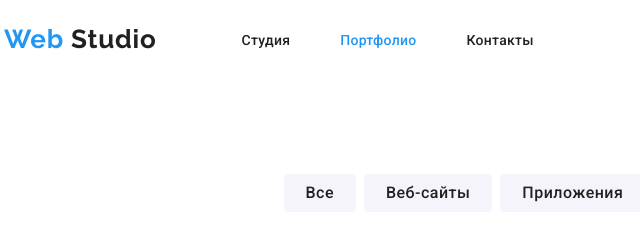
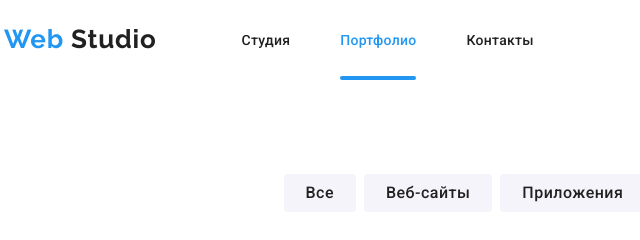
Before and after one commit to Alexey-Kaliostro/goit-markup-hw-05, a plain HTML site: page portfolio.html in a window 1280 px wide. Shown: the top 240 px of the page, 51-691 px from the left. Drawn offline with Linux system fonts and the light colour scheme.

Commit message:
active-link-underline

```diff
--- a/css/main.css
+++ b/css/main.css
@@ -38,9 +38,6 @@ p,
 	color: var(--sec-txt-color);
 }
 
-/*.team {
-	background-color: var(--sec-bg-color);
-}*/
 .our-team {
 	background-color: var(--sec-bg-color);
 }
@@ -51,7 +48,6 @@ span {
 	color: var(--accent-color);
 }
 /* logo style */
-
 .logo {
 	font-family: "Raleway", sans-serif;
 	font-weight: bold;
@@ -62,10 +58,8 @@ span {
 	text-decoration: none;
 	margin-right: 85px;
 }
-
 .nav-link {
 	color: var(--main-txt-color);
-
 	display: block;
 	padding-top: 32px;
 	padding-bottom: 32px;
@@ -80,10 +74,22 @@ span {
 }
 .nav-link.active {
 	color: var(--accent-color);
+	position: relative;
 }
+
 .con-link {
 	display: flex;
 	align-items: center;
+}
+.active::after {
+	content: "";
+	display: block;
+	width: 100%;
+	height: 4px;
+	background-color: var(--accent-color);
+	border-radius: 2px;
+	position: absolute;
+	bottom: 0;
 }
 .nav-link:hover,
 .nav-link:focus,
@@ -96,7 +102,6 @@ span {
 	/*vertical-align: middle;*/
 	fill: currentColor;
 }
-
 /* hero */
 .overlay-banner {
 	padding-top: 200px;
@@ -107,8 +112,6 @@ span {
 	background-repeat: no-repeat;
 	margin-right: auto;
 	margin-left: auto;
-	/*background-image: url("../images/hero.jpg");
-	background-image: linear-gradient(to right, rgba(255, 0, 0, 0.4), rgba(0, 0, 255, 0.4));*/
 }
 .overlay-container {
 	text-align: center;
@@ -118,7 +121,6 @@ span {
 }
 .overlay {
 	color: var(--over-txt-color);
-	/*background-color: grey;*/
 }
 .overlay-container button {
 	cursor: pointer;
@@ -280,11 +282,7 @@ h3.overlay {
 .our-team .container {
 	padding-top: 94px;
 }
-.customers-logo li {
-	/*outline: 1px solid #afb1b8;*/
-	/*border: 1px solid #afb1b8;*/
-	/*border-radius: 4px;*/
-}
+
 .customer-svg {
 	border: 1px solid #afb1b8;
 	border-radius: 4px;
@@ -390,12 +388,6 @@ footer a {
 	color: var(--main-txt-color);
 }
 
-/*.filters-list button:hover {
-	background-color: var(--accent-color);
-	color: var(--over-txt-color);
-	box-shadow: 0px 3px 1px rgba(0, 0, 0, 0.1), 0px 1px 2px rgba(0, 0, 0, 0.08), 0px 2px 2px rgba(0, 0, 0, 0.12);
-	border-radius: 4px;
-}*/
 .filters-list button:hover,
 .filters-list button:focus {
 	background-color: var(--accent-color);
@@ -403,9 +395,6 @@ footer a {
 	box-shadow: 0px 3px 1px rgba(0, 0, 0, 0.1), 0px 1px 2px rgba(0, 0, 0, 0.08), 0px 2px 2px rgba(0, 0, 0, 0.12);
 	border-radius: 4px;
 }
-/*.filters-list button:hover {
-	background-color: var(--accent-color);
-}*/
 .filter button .portfolio h3 {
 	font-weight: bold;
 	font-size: 18px;
@@ -572,24 +561,8 @@ footer a {
 	margin-right: 0px;
 }
 .customer-link {
-	/*fill: #afb1b8;*/
 	fill: currentColor;
 }
-/*.customer-link:hover {
-	fill: var(--accent-color);
-}*/
-/*.customer-svg svg:hover {
-	fill: yellow;
-}
-*/
-/*.customer-item a:hover svg {
-	fill: yellow;
-}*/
-/*.customer-link:hover,
-.customer-svg:hover {
-	fill: var(--accent-color);
-	border-color: var(--accent-color);
-}*/
 .customer-svg:hover {
 	color: var(--accent-color);
 	border-color: var(--accent-color);
@@ -605,7 +578,6 @@ footer a {
 	padding-left: 15px;
 	padding-right: 15px;
 }
-
 footer {
 	padding-top: 60px;
 	padding-bottom: 60px;
@@ -625,27 +597,8 @@ footer {
 	display: flex;
 }
 .footer-social li {
-	/*width: 44px;
-	height: 44px;*/
-	/*margin-right: 10px;*/
-	/*background-color: #ffffff1a;*/
-	/*border-radius: 50%;*/
 	display: flex;
-	/*padding-left: 12px;
-	padding-right: 12px;
-	padding-bottom: 12px;
-	padding-top: 12px;*/
 }
-
-/*.footer-social li:hover {
-	background-color: var(--accent-color);
-}*/
-/*.middle-item:hover {
-	background-color: var(--accent-color);
-}
-.middle-item:focus {
-	background-color: var(--accent-color);
-}*/
 .social-link {
 	width: 44px;
 	height: 44px;
@@ -682,12 +635,6 @@ footer {
 .footer-right {
 	flex-basis: 570px;
 }
-/*.social-link {
-	width: 44px;
-	height: 44px;
-	background-color: #ffffff;
-	border-radius: 50%;
-}*/
 .footer {
 	display: flex;
 	justify-content: space-between;
```
